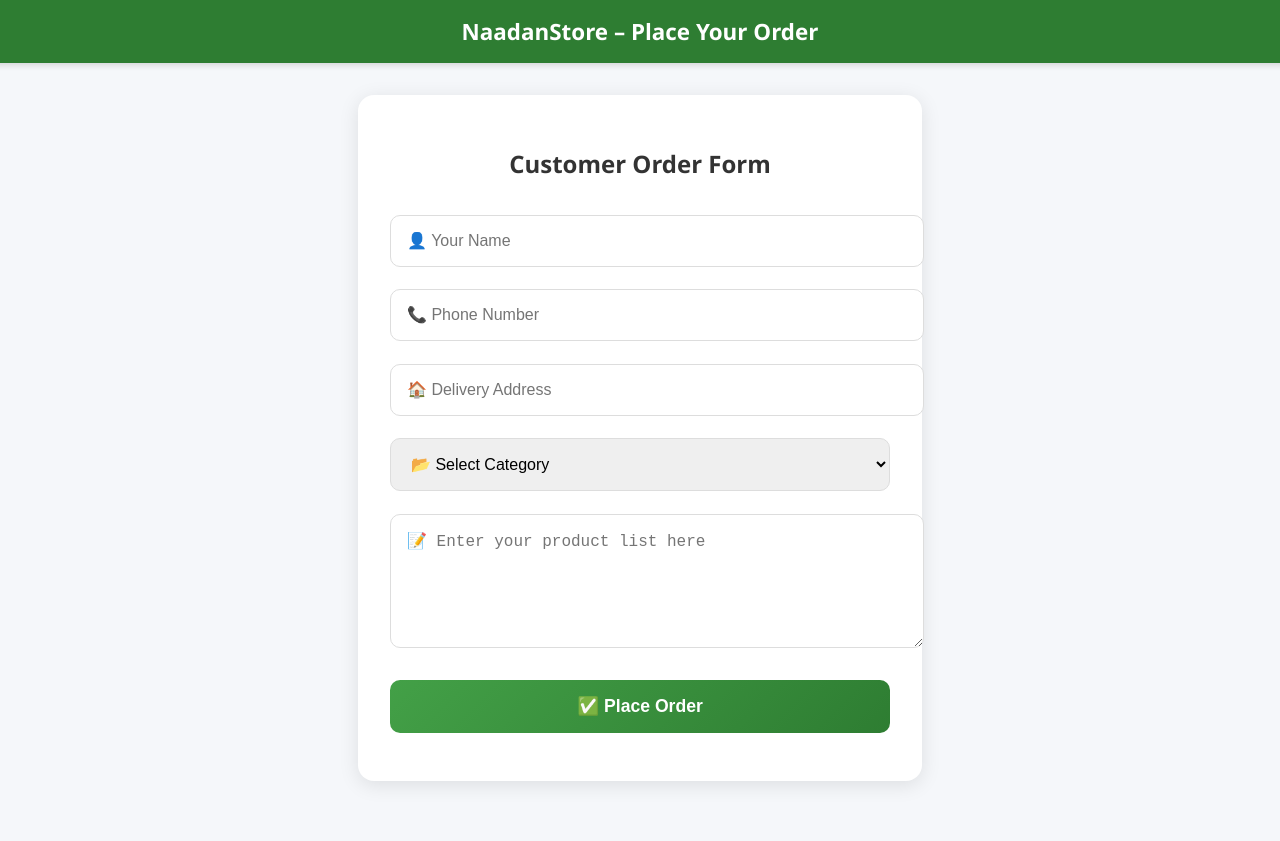
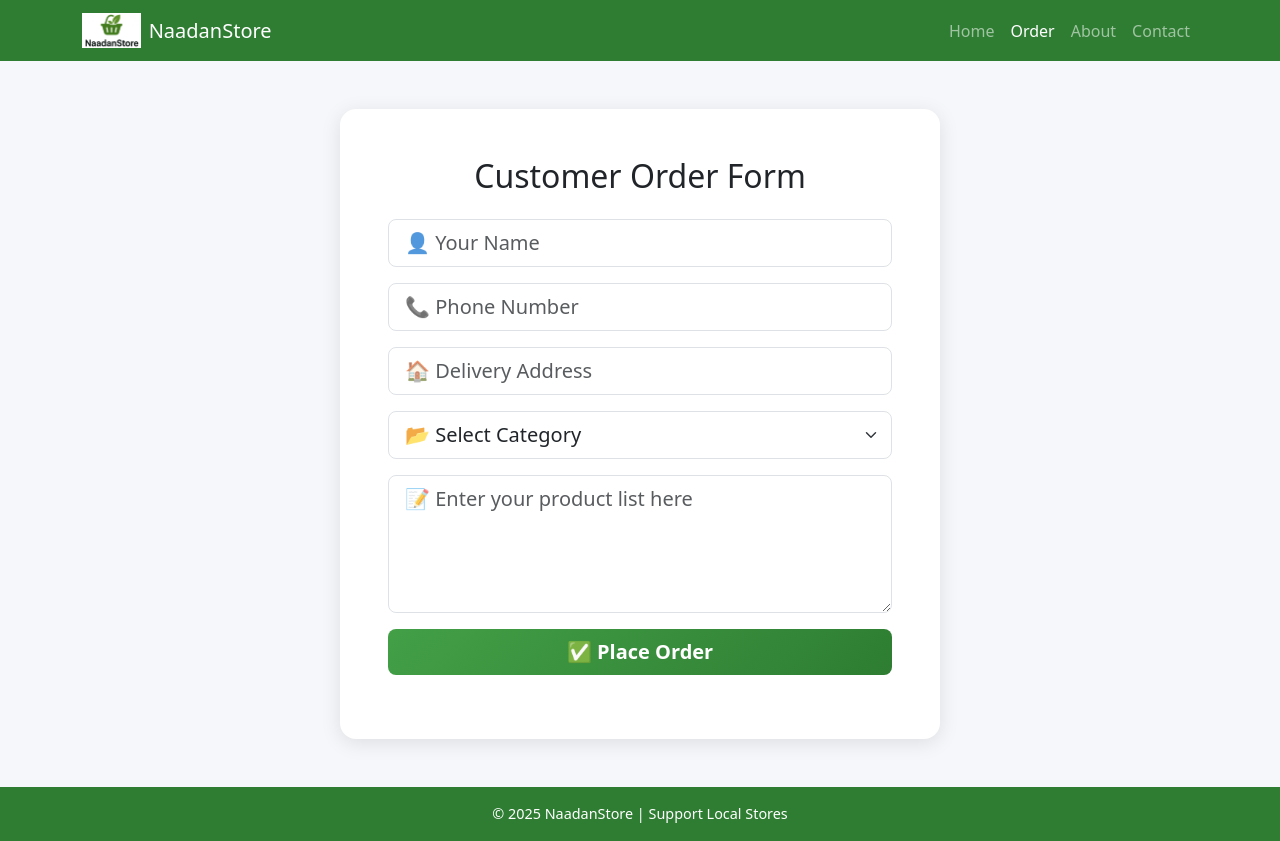
Before and after one commit to Naadanstore/NaadanStore, a plain HTML site: page order.html in a window 1280 px wide. Before the commit the page ends 813 px from the top, so only its background shows below. Drawn offline with nearby package versions, Linux system fonts and the light colour scheme.

Commit message:
Update order.html

```diff
--- a/order.html
+++ b/order.html
@@ -4,68 +4,35 @@
   <meta charset="UTF-8">
   <meta name="viewport" content="width=device-width, initial-scale=1.0">
   <title>Place Order - NaadanStore</title>
+
+  <!-- ✅ Bootstrap 5 -->
+  <link href="https://cdn.jsdelivr.net/npm/bootstrap@5.3.2/dist/css/bootstrap.min.css" rel="stylesheet">
+  <script src="https://cdn.jsdelivr.net/npm/bootstrap@5.3.2/dist/js/bootstrap.bundle.min.js"></script>
+
   <style>
     body {
-      font-family: "Segoe UI", Tahoma, Geneva, Verdana, sans-serif;
       background: #f5f7fa;
-      margin: 0;
-      padding: 0;
-      display: flex;
-      flex-direction: column;
-      align-items: center;
     }
-    header {
-      width: 100%;
-      background: #2e7d32;
-      color: #fff;
-      text-align: center;
-      padding: 1rem;
-      font-size: 1.4rem;
-      font-weight: bold;
-      box-shadow: 0 2px 6px rgba(0,0,0,0.15);
+    .navbar {
+      background-color: #2e7d32 !important;
+    }
+    .navbar-brand img {
+      height: 35px;
+      margin-right: 8px;
     }
     .form-container {
-      background: #fff;
-      width: 95%;
-      max-width: 500px;
-      margin: 2rem auto;
-      padding: 2rem;
+      max-width: 600px;
       border-radius: 16px;
       box-shadow: 0 4px 20px rgba(0,0,0,0.1);
     }
-    .form-container h2 {
-      margin-bottom: 1.5rem;
-      text-align: center;
-      color: #333;
-      font-size: 1.5rem;
-    }
-    form input, form select, form textarea {
-      width: 100%;
-      padding: 1rem;
-      margin: 0.7rem 0;
-      border: 1px solid #ddd;
-      border-radius: 10px;
-      font-size: 1rem;
-      outline: none;
-    }
-    form textarea {
-      min-height: 100px;
-      resize: vertical;
-    }
-    form button {
-      width: 100%;
+    .btn-brand {
       background: linear-gradient(135deg, #43a047, #2e7d32);
       color: white;
+      font-weight: bold;
       border: none;
-      padding: 1rem;
-      font-size: 1.1rem;
-      font-weight: bold;
-      border-radius: 10px;
-      cursor: pointer;
-      margin-top: 1rem;
-      transition: background 0.3s, transform 0.2s;
+      transition: all 0.3s;
     }
-    form button:hover {
+    .btn-brand:hover {
       background: linear-gradient(135deg, #388e3c, #1b5e20);
       transform: scale(1.02);
     }
@@ -76,33 +43,55 @@
       color: green;
       font-size: 1rem;
     }
-    @media (max-width: 600px) {
-      header {
-        font-size: 1.2rem;
-        padding: 0.8rem;
-      }
-      .form-container {
-        padding: 1.5rem;
-      }
-      form input, form select, form textarea, form button {
-        font-size: 0.95rem;
-      }
+    footer {
+      background: #2e7d32;
+      color: #fff;
+      padding: 1rem;
+      margin-top: 3rem;
+      text-align: center;
+      font-size: 0.9rem;
     }
   </style>
 </head>
 <body>
 
-  <header>
-    NaadanStore – Place Your Order
-  </header>
+  <!-- ✅ Navbar -->
+  <nav class="navbar navbar-expand-lg navbar-dark">
+    <div class="container">
+      <a class="navbar-brand d-flex align-items-center" href="index.html">
+        <img src="logo.png" alt="NaadanStore Logo"> NaadanStore
+      </a>
+      <button class="navbar-toggler" type="button" data-bs-toggle="collapse" data-bs-target="#navbarNav">
+        <span class="navbar-toggler-icon"></span>
+      </button>
+      <div class="collapse navbar-collapse" id="navbarNav">
+        <ul class="navbar-nav ms-auto">
+          <li class="nav-item"><a class="nav-link" href="index.html">Home</a></li>
+          <li class="nav-item"><a class="nav-link active" href="order.html">Order</a></li>
+          <li class="nav-item"><a class="nav-link" href="about.html">About</a></li>
+          <li class="nav-item"><a class="nav-link" href="contact.html">Contact</a></li>
+        </ul>
+      </div>
+    </div>
+  </nav>
 
-  <div class="form-container">
-    <h2>Customer Order Form</h2>
-    <form id="orderForm">
-      <input type="text" name="CustomerName" placeholder="👤 Your Name" required>
-      <input type="tel" name="Phone" placeholder="📞 Phone Number" required>
-      <input type="text" name="Address" placeholder="🏠 Delivery Address" required>
-      <select name="Category" required>
+  <!-- ✅ Order Form -->
+  <div class="container my-5">
+    <div class="form-container bg-white p-4 p-md-5 mx-auto">
+      <h2 class="text-center mb-4 text-dark">Customer Order Form</h2>
+
+      <form id="orderForm" class="needs-validation" novalidate>
+        <div class="mb-3">
+          <input type="text" name="CustomerName" class="form-control form-control-lg" placeholder="👤 Your Name" required>
+        </div>
+        <div class="mb-3">
+          <input type="tel" name="Phone" class="form-control form-control-lg" placeholder="📞 Phone Number" required>
+        </div>
+        <div class="mb-3">
+          <input type="text" name="Address" class="form-control form-control-lg" placeholder="🏠 Delivery Address" required>
+        </div>
+        <div class="mb-3">
+          <select name="Category" class="form-select form-select-lg" required>
             <option value="">📂 Select Category</option>
             <option value="Grocery">Grocery</option>
             <option value="Vegetables">Vegetables</option>
@@ -110,12 +99,22 @@
             <option value="Electrical">Electrical</option>
             <option value="Household">Household</option>
           </select>
-      <textarea name="Description" placeholder="📝 Enter your product list here" required></textarea>
-      <button type="submit">✅ Place Order</button>
+        </div>
+        <div class="mb-3">
+          <textarea name="Description" class="form-control form-control-lg" placeholder="📝 Enter your product list here" rows="4" required></textarea>
+        </div>
+        <button type="submit" class="btn btn-brand btn-lg w-100">✅ Place Order</button>
       </form>
       <div class="message" id="formMessage"></div>
     </div>
+  </div>
 
+  <!-- ✅ Footer -->
+  <footer>
+    © 2025 NaadanStore | Support Local Stores
+  </footer>
+
+  <!-- ✅ Script -->
   <script>
     const form = document.getElementById("orderForm");
     const message = document.getElementById("formMessage");
@@ -127,7 +126,6 @@
       const data = new FormData(form);
       data.append("type", "order");
 
-      // Clear fields immediately
       form.reset();
       message.textContent = "⏳ Placing your order...";
 
```
Lines whose indentation alone changed are shown as unchanged.
